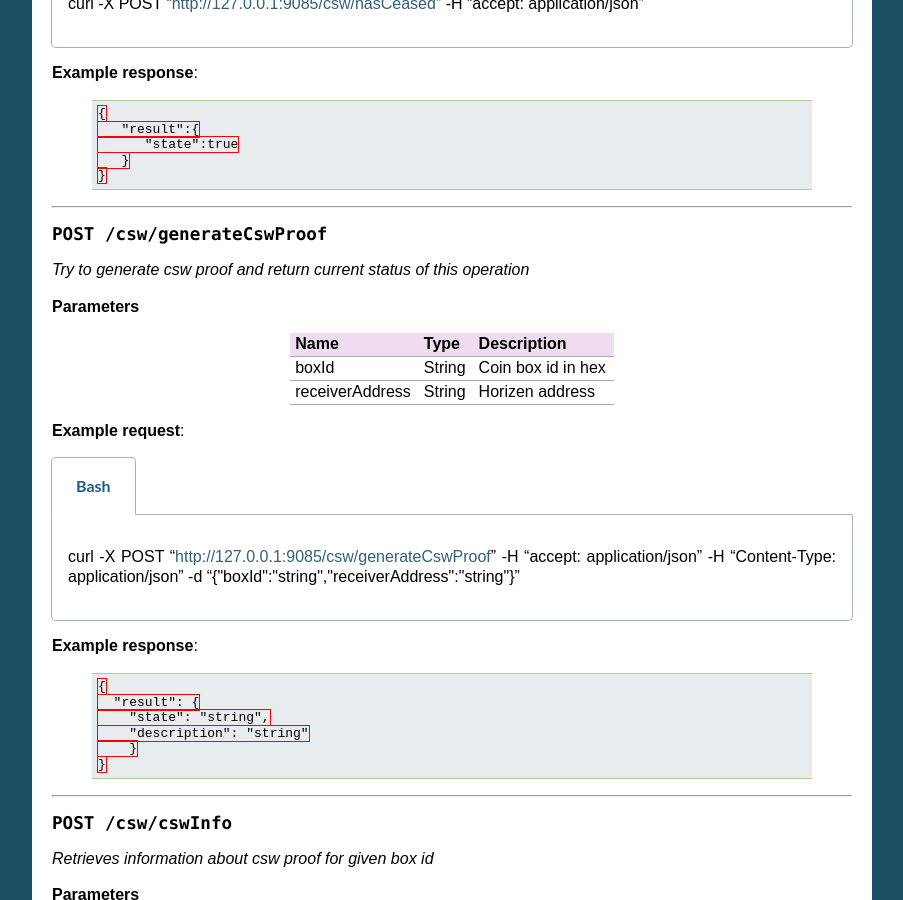
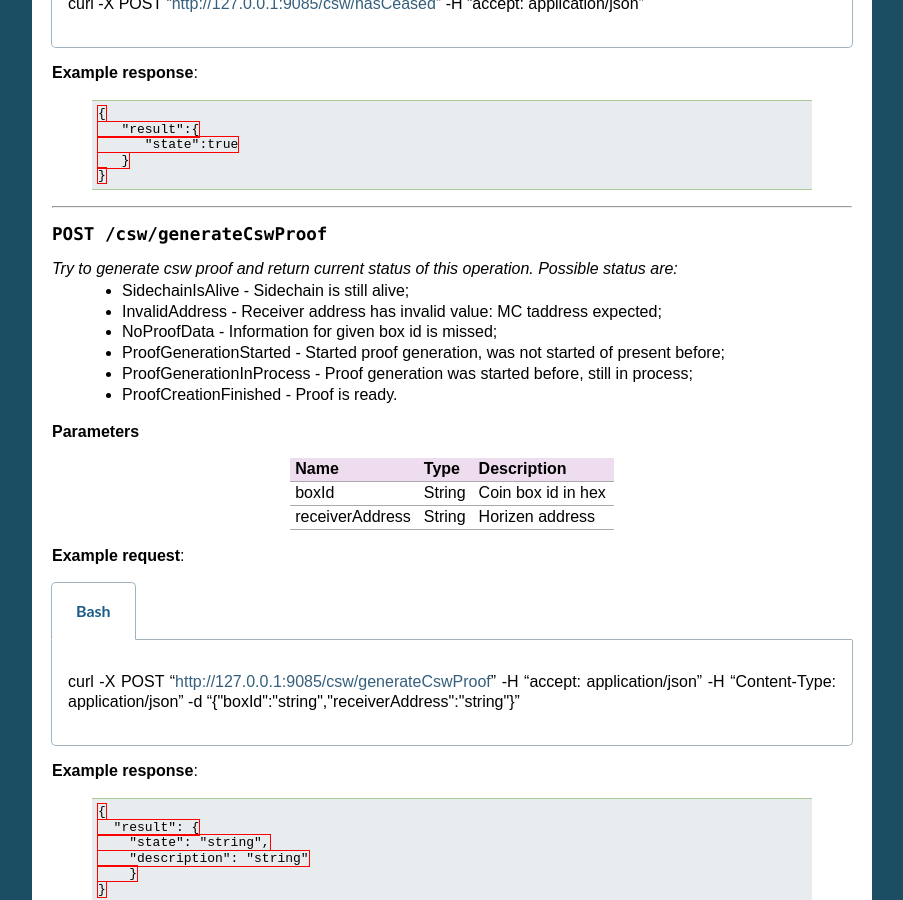
Before and after one commit to HorizenOfficial/developer-horizen-global, a Sphinx documentation site: the page built from docs/reference/01-scnode-api-spec.rst, in a window 1280 px wide and 900 px high, scrolled down 27311 px. Shown: the whole window, without its empty margins (198-1101 px from the left). Built offline with Sphinx 7.4.7, drawn with Linux system fonts in a browser that asks for light colours.

Commit message:
Changes after the codereview.

```diff
--- a/docs/introduction/Cross-chain-transfer-protocol.rst
+++ b/docs/introduction/Cross-chain-transfer-protocol.rst
@@ -82,8 +82,8 @@ Params is a JSON object with the following command parameters
 Ceased Sidechain Withdrawal
 ===========================
 
-The funds of the ceased sidechain can be retained to the mainchain with Ceased Sidechain Withdrawal request. This request can be performed after 2 withdrawal epochs after sidechain ceasing.
-To perform this request on the sidechain side should be generated nullifier and Ceased Sidechain Withdrawal proof. Nullifier can be generated by api command nullifier(csw api gropu). Proof generation can be done with generateCswProof command.
+The funds of the ceased sidechain can be retained to the mainchain with Ceased Sidechain Withdrawal request. This request can be performed right after the sidechain ceasing.
+To perform this request on the sidechain side should be generated nullifier and Ceased Sidechain Withdrawal proof. Nullifier can be generated by api command nullifier(csw api group). Proof generation can be done with generateCswProof command.
 Command cswInfo shows csw related data for specified box if.
 
 Mainchain request can be performed through a raw transaction with the following structure
--- a/docs/introduction/Node-communication.rst
+++ b/docs/introduction/Node-communication.rst
@@ -45,6 +45,6 @@ timeout -- Timeout in seconds on API requests
 
  * `Mainchain <../reference/01-scnode-api-spec.html#sidechain-mainchain-operations>`_-- Sidechain mainchain operations like get the best mainchain header included in sidechain.
 
- * `Submitter`_ -- Certificate submitter operations like current status of certificate generation, managing operation of submitting, and signing of a certificate.
+ * `Submitter <../reference/01-scnode-api-spec.html#certificate-submitter-operations>`_ -- Certificate submitter operations like current status of certificate generation, managing operation of submitting, and signing of a certificate.
 
-* `Csw`_ -- Ceased Sidechain Withdrawal operations like CSW proof generation or managing nullifiers.
+* `Csw <../reference/01-scnode-api-spec.html#ceased-sidechain-withdrawal-operations>`_ -- Ceased Sidechain Withdrawal operations like CSW proof generation or managing nullifiers.
--- a/docs/reference/01-scnode-api-spec.rst
+++ b/docs/reference/01-scnode-api-spec.rst
@@ -1698,7 +1698,13 @@ ________
 
 .. http:post:: /csw/generateCswProof
 
-*Try to generate csw proof and return current status of this operation*
+*Try to generate csw proof and return current status of this operation. Possible status are:*
+   * SidechainIsAlive - Sidechain is still alive;
+   * InvalidAddress - Receiver address has invalid value: MC taddress expected;
+   * NoProofData - Information for given box id is missed;
+   * ProofGenerationStarted - Started proof generation, was not started of present before;
+   * ProofGenerationInProcess - Proof generation was started before, still in process;
+   * ProofCreationFinished - Proof is ready.
 
 
 **Parameters**
```
Also changed, not shown: docs/introduction/Base-App.rst (+4 -4 lines).
